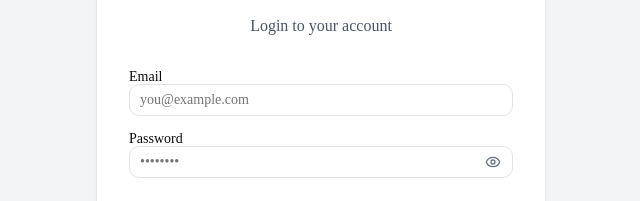
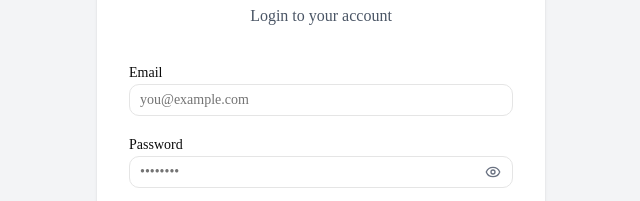
Before and after one commit to trakflow-app/trakflow-nextjs, a Next.js app: page /login in a window 1280 px wide. Shown: the part 436-637 px from the top of the page, without its empty margins (319-959 px from the left). Built offline with nearby package versions, Linux system fonts and the light colour scheme.

Commit message:
added label ui component for the form

```diff
--- /dev/null
+++ b/components/ui/label.tsx
@@ -0,0 +1,26 @@
+'use client';
+
+import * as React from 'react';
+import * as LabelPrimitive from '@radix-ui/react-label';
+import { cva, type VariantProps } from 'class-variance-authority';
+
+import { cn } from '@/lib/utils';
+
+const labelVariants = cva(
+  'text-sm font-medium leading-none peer-disabled:cursor-not-allowed peer-disabled:opacity-70',
+);
+
+const Label = React.forwardRef<
+  React.ElementRef<typeof LabelPrimitive.Root>,
+  React.ComponentPropsWithoutRef<typeof LabelPrimitive.Root> &
+    VariantProps<typeof labelVariants>
+>(({ className, ...props }, ref) => (
+  <LabelPrimitive.Root
+    ref={ref}
+    className={cn(labelVariants(), className)}
+    {...props}
+  />
+));
+Label.displayName = LabelPrimitive.Root.displayName;
+
+export { Label };
```
